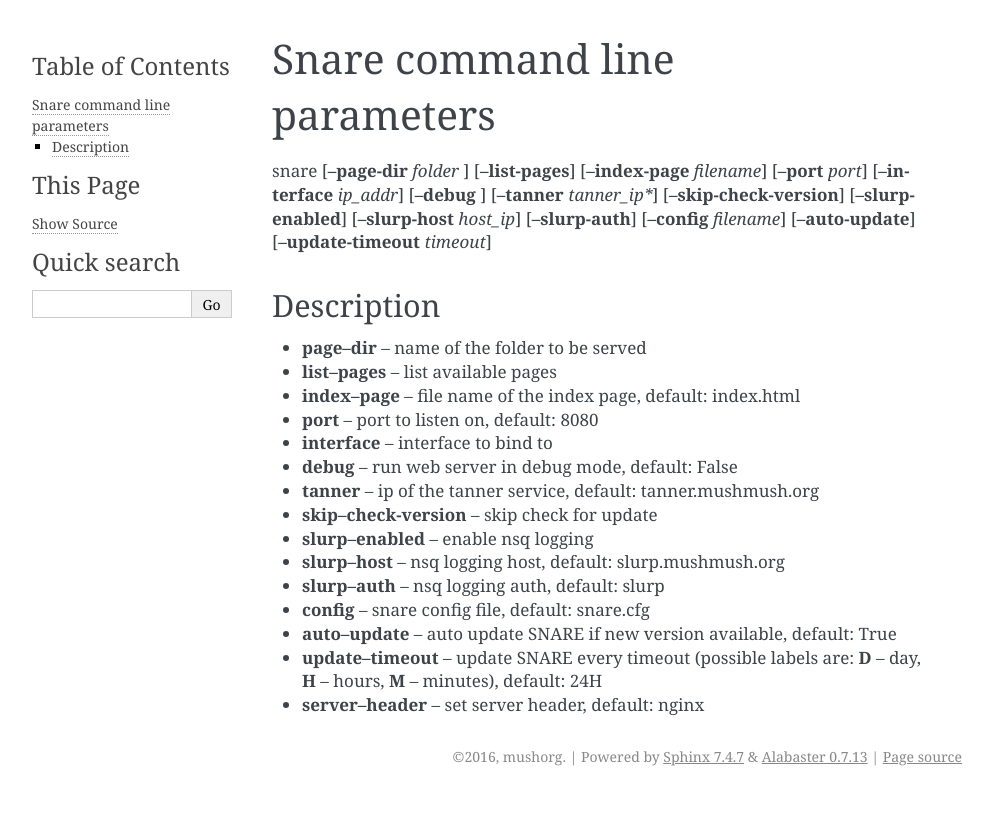
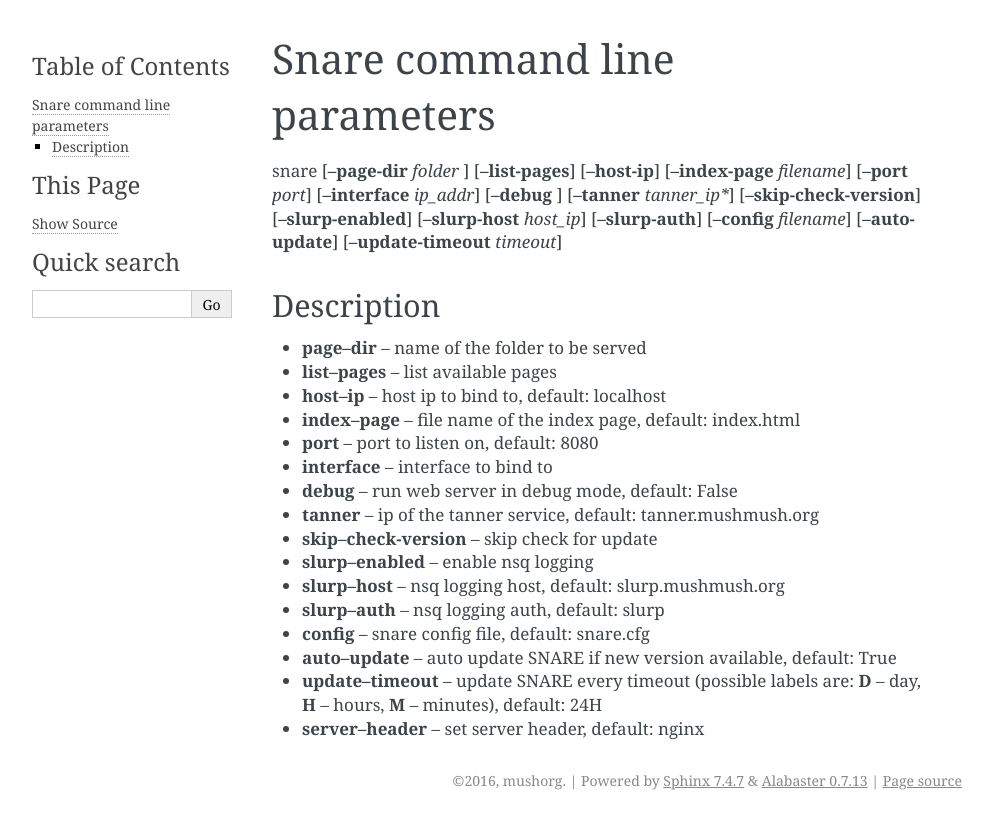
Before and after one commit to mushorg/snare, a Sphinx documentation site: the page built from docs/source/parameters.rst, in a window 1280 px wide. Shown: the top 829 px of the page, without its empty margins (148-1141 px from the left). Built offline with Sphinx 7.4.7, drawn with Linux system fonts in a browser that asks for light colours.

Commit message:
Update parameters.rst

```diff
--- a/docs/source/parameters.rst
+++ b/docs/source/parameters.rst
@@ -1,6 +1,7 @@
 Snare command line parameters
 =============================
 snare [**--page-dir** *folder* ] [**--list-pages**]
+[**--host-ip**]
 [**--index-page** *filename*] [**--port** *port*]
 [**--interface** *ip_addr*] [**--debug** ]
 [**--tanner** *tanner_ip**] [**--skip-check-version**]
@@ -13,6 +14,7 @@ Description
 
 * **page--dir** -- name of the folder to be served
 * **list--pages** -- list available pages
+* **host--ip** -- host ip to bind to, default: localhost
 * **index--page** -- file name of the index page, default: index.html
 * **port** -- port to listen on, default: 8080
 * **interface** -- interface to bind to
```
